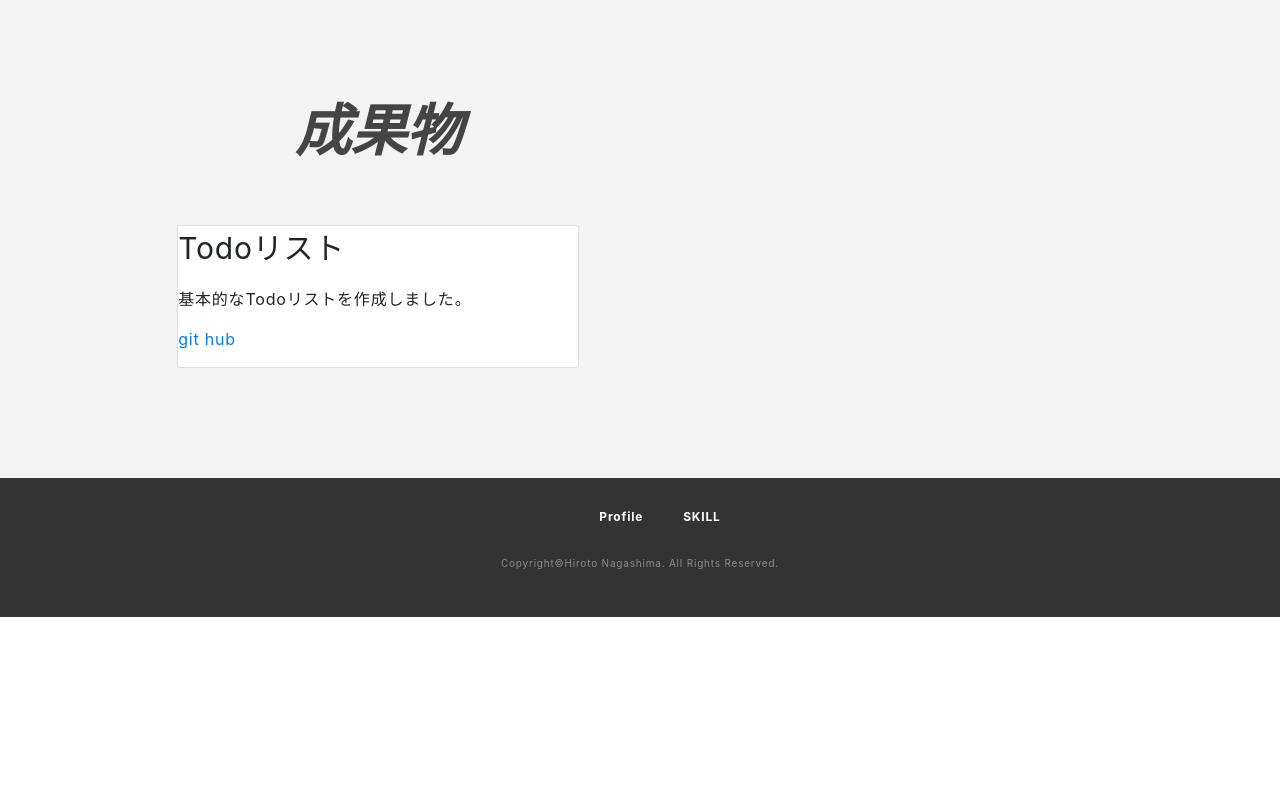
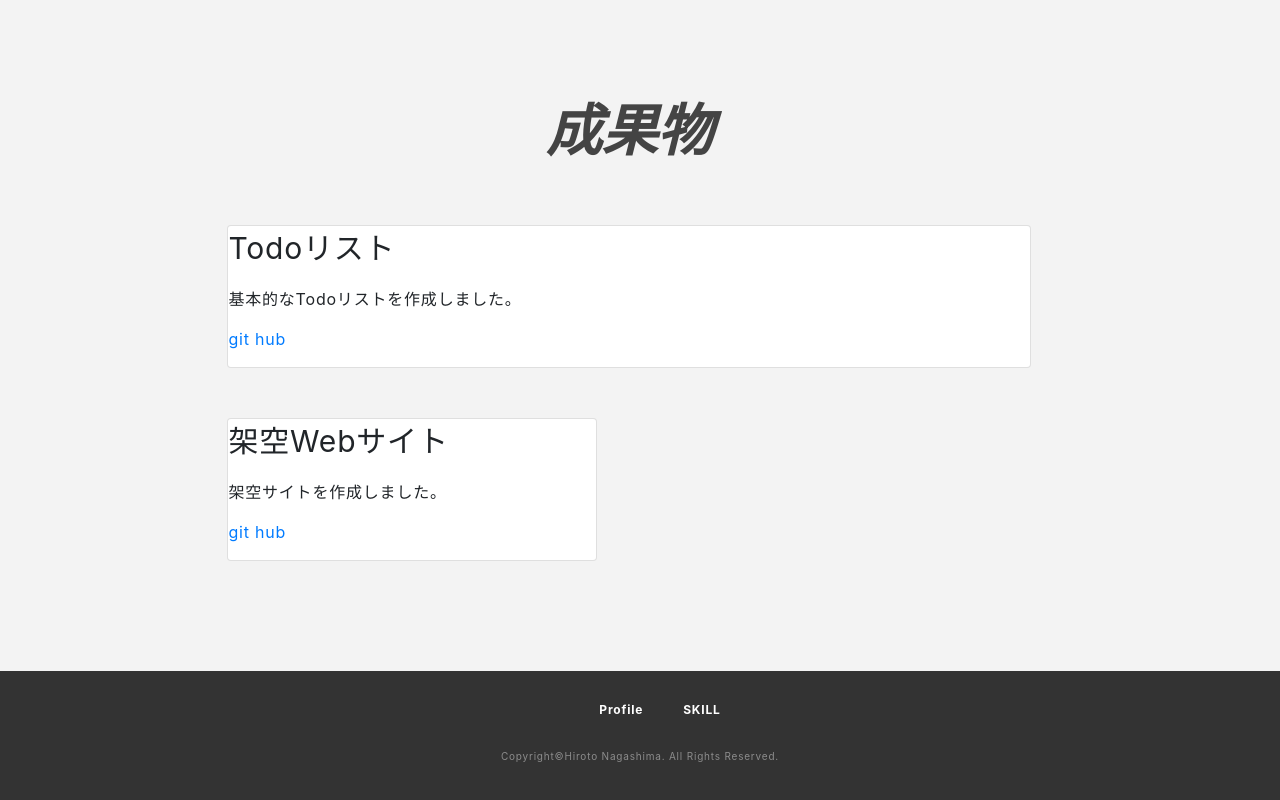
Before and after one commit to hiroto0908/portfolio, a plain HTML site: page index.html in a window 1280 px wide. Shown: the part 1838-2638 px from the top of the page. Before the commit the page ends 2455 px from the top, so only its background shows below. Drawn offline with nearby package versions, Linux system fonts and the light colour scheme.

Commit message:
成果物追加

```diff
--- a/index.html
+++ b/index.html
@@ -154,6 +154,13 @@
                       </figcaption>
                   </figure>
 
+                  <figure class="card">
+                    <figcaption class="card-caption">
+                      <p class="card-caption-title">架空Webサイト</p>
+                      <p class="card-caption-info">架空サイトを作成しました。</p>
+                      <p class="card-caption-url"><a class="url-link" href="https://github.com/hiroto0908/ichiweb" target="_blank">git hub</a></p>
+                    </figcaption>
+                </figure>
                 </div>
               </div>
             </section>
```
